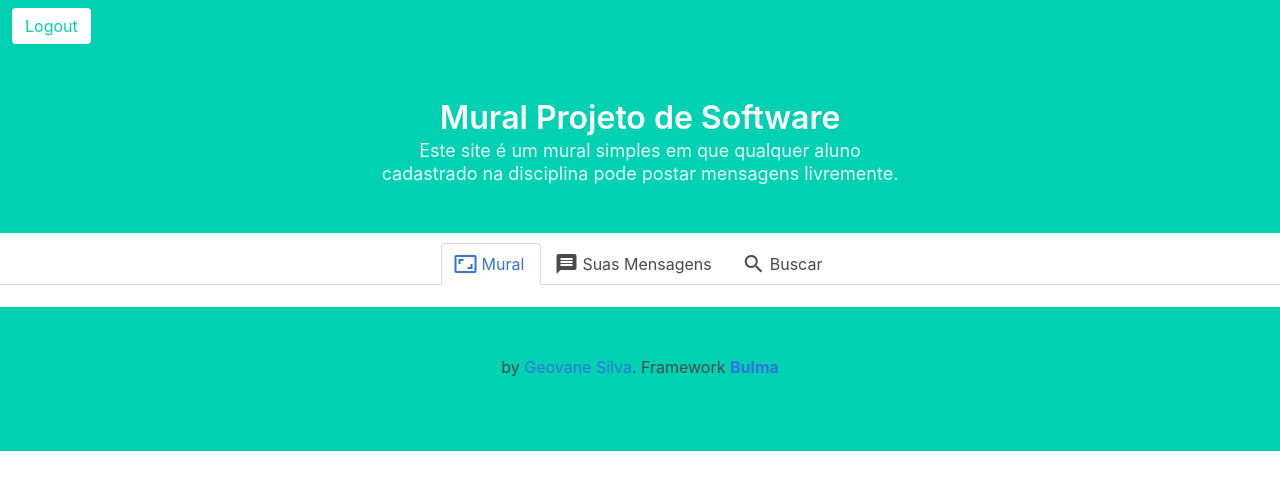
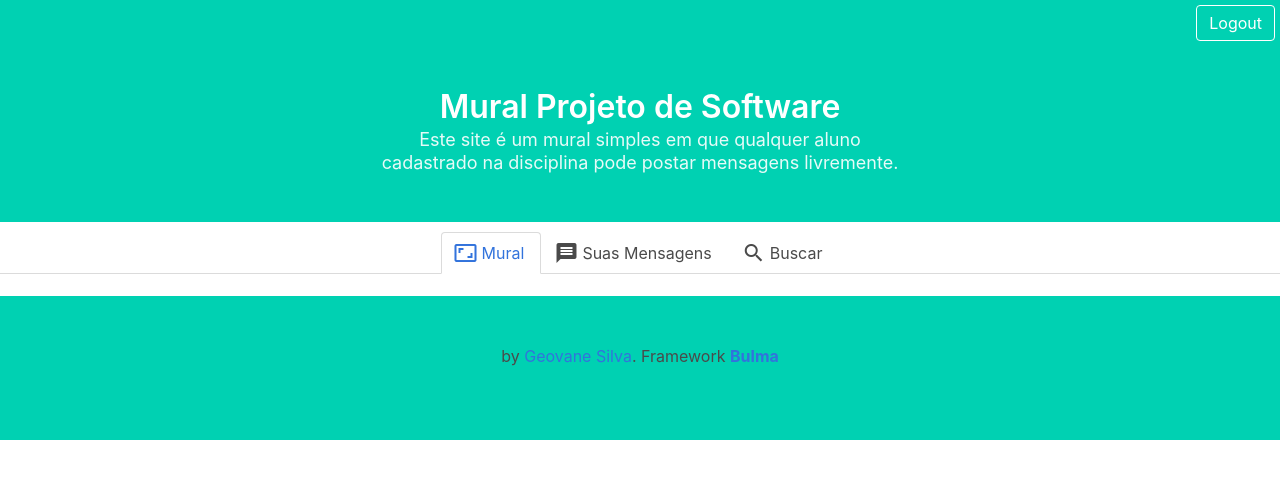
Before and after one commit to geovanens/psoft, a plain HTML site: page bulma-frontend/index.html in a window 1280 px wide. Drawn offline with nearby package versions, Linux system fonts and the light colour scheme; no server answers.

Commit message:
button logout left

```diff
--- a/bulma-frontend/index.html
+++ b/bulma-frontend/index.html
@@ -12,11 +12,9 @@
     <body>
         <!--CABECALHO-->
         <section class="hero is-primary">
-        	<span class="navbar-item">
-              <a class="button is-primary is-inverted is-right">
-                <span>Logout</span>
-              </a>
-            </span>
+        	<div id="btn-logout" class=" container level-right">
+                <button class="button is-primary is-inverted is-outlined">Logout</button>
+            </div>
             <!--TITULOS-->
             <div class="hero-body" style="text-align: center">
                 <div class="container">
--- a/bulma-frontend/style.css
+++ b/bulma-frontend/style.css
@@ -16,5 +16,6 @@
 }
 
 #btn-logout {
-
+  margin-right: 5px;
+  margin-top: 5px;
 }
```
